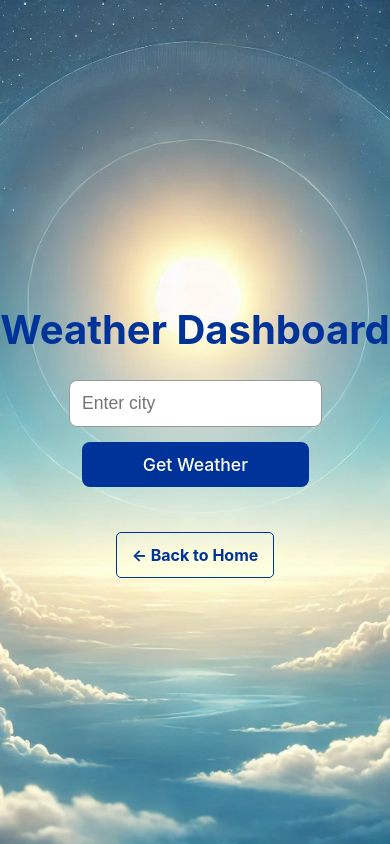
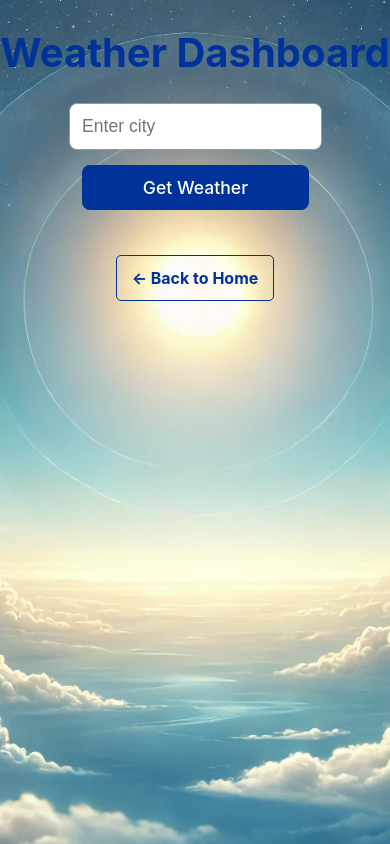
Before and after one commit to Yawshimitsu/Yaw-Page, a React (Vite) app: page /#/projects/weather-dashboard in a window 390 px wide. Built offline with nearby package versions, Linux system fonts and the light colour scheme.

Commit message:
update dashboard

```diff
--- a/src/styles/WeatherDashboard.css
+++ b/src/styles/WeatherDashboard.css
@@ -1,9 +1,10 @@
+/* Global Styles for body */
 html, body {
     margin: 0;
     padding: 0;
-    height: 100%;
-    width: 100%;
-    overflow: hidden; /* Prevent scrolling */
+    height: 100%; /* Ensure full height */
+    width: 100%;  /* Ensure full width */
+    overflow-x: hidden; /* Prevent horizontal scrolling */
   }
 
   body {
@@ -15,25 +16,27 @@ html, body {
     height: 100%;
     width: 100%;
     background-color: #242424;
+    overflow-y: auto; /* Enable vertical scrolling */
   }
 
   /* Weather dashboard container */
   .weather-dashboard {
     display: flex;
     flex-direction: column;
-    justify-content: center; /* Center content vertically */
+    justify-content: flex-start; /* Start from top */
     align-items: center; /* Center content horizontally */
-    height: 100vh; /* Full viewport height */
-    width: 100vw; /* Full viewport width */
+    width: 100vw; /* Full width */
     margin: 0;
     padding: 0;
     background-image: url('/yaw-page/Weather_Dashboard.webp'); /* Background image */
     background-size: cover; /* Stretch the image to fill the entire screen */
     background-position: center; /* Center the background image */
     background-repeat: no-repeat; /* Prevent tiling */
-    overflow: hidden; /* Prevent scrolling */
+    min-height: 100%; /* Ensure the height adjusts based on content */
+    overflow: auto; /* Allow scrolling */
   }
 
+  /* Title Styling */
   .dashboard-title {
     margin-bottom: 20px;
     font-size: 2.5rem;
@@ -42,7 +45,7 @@ html, body {
     font-weight: bold;
   }
 
-  /* Input container */
+  /* Input Container Styling */
   .input-container {
     display: flex;
     justify-content: center;
@@ -51,7 +54,7 @@ html, body {
     flex-wrap: wrap;
   }
 
-  /* City input styling */
+  /* City Input Styling */
   .city-input {
     padding: 12px;
     font-size: 1.1rem;
@@ -63,7 +66,7 @@ html, body {
     transition: border-color 0.3s;
   }
 
-  /* Fetch button */
+  /* Button Styling */
   .fetch-button {
     padding: 12px 20px;
     font-size: 1.1rem;
@@ -75,13 +78,12 @@ html, body {
     transition: background-color 0.3s, transform 0.2s;
   }
 
-  /* Button hover */
   .fetch-button:hover {
     background-color: #002266;
     transform: scale(1.05);
   }
 
-  /* Weather details */
+  /* Weather Details Section */
   .weather-details {
     margin-top: 20px;
     text-align: center;
@@ -100,7 +102,7 @@ html, body {
     margin: 8px 0;
   }
 
-  /* Forecast section */
+  /* Forecast Section */
   .forecast {
     margin-top: auto;
     padding-top: 20px;
@@ -188,8 +190,9 @@ html, body {
   /* Media queries for mobile (max-width: 768px) */
   @media (max-width: 768px) {
     .weather-dashboard {
-      height: 100vh; /* Full height */
+      min-height: 100vh; /* Allow content to be scrollable */
       width: 100vw; /* Full width */
+      padding-bottom: 20px; /* Add some bottom padding for better spacing */
     }
 
     .input-container {
@@ -207,8 +210,8 @@ html, body {
 
     .forecast-grid {
       gap: 10px;
-      flex-wrap: nowrap;
-      overflow-x: auto;
+      flex-wrap: nowrap; /* Prevent wrapping of forecast cards */
+      overflow-x: auto; /* Allow horizontal scrolling */
       display: flex;
       -webkit-overflow-scrolling: touch; /* Smooth scrolling for mobile */
     }
```
